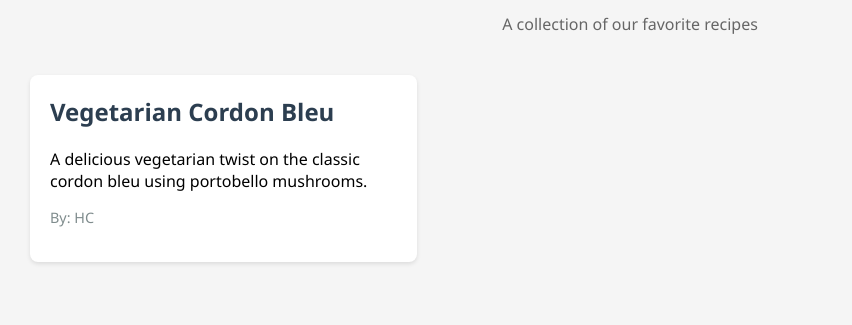
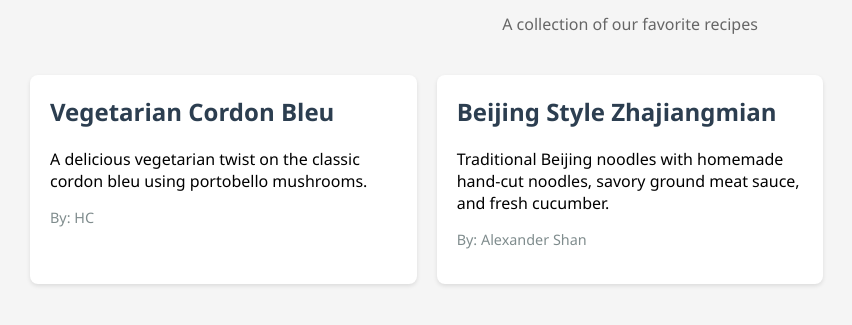
Before and after one commit to Haohaoshanjia/team-recipe-book, a plain HTML site: page index.html in a window 1280 px wide. Shown: the part 87-412 px from the top of the page, without its empty margins (10-862 px from the left). Drawn offline with Linux system fonts and the light colour scheme.

Commit message:
Add alex recipe to index

```diff
--- a/index.html
+++ b/index.html
@@ -69,6 +69,15 @@
           <p class="recipe-author">By: HC</p>
         </a>
       </div>
+      <div class="recipe-card">
+        <a href="alex-recipe.html">
+          <h2>Beijing Style Zhajiangmian</h2>
+          <p>
+            Traditional Beijing noodles with homemade hand-cut noodles, savory ground meat sauce, and fresh cucumber.
+          </p>
+          <p class="recipe-author">By: Alexander Shan</p>
+        </a>
+      </div>
     </div>
   </body>
 </html>
```
